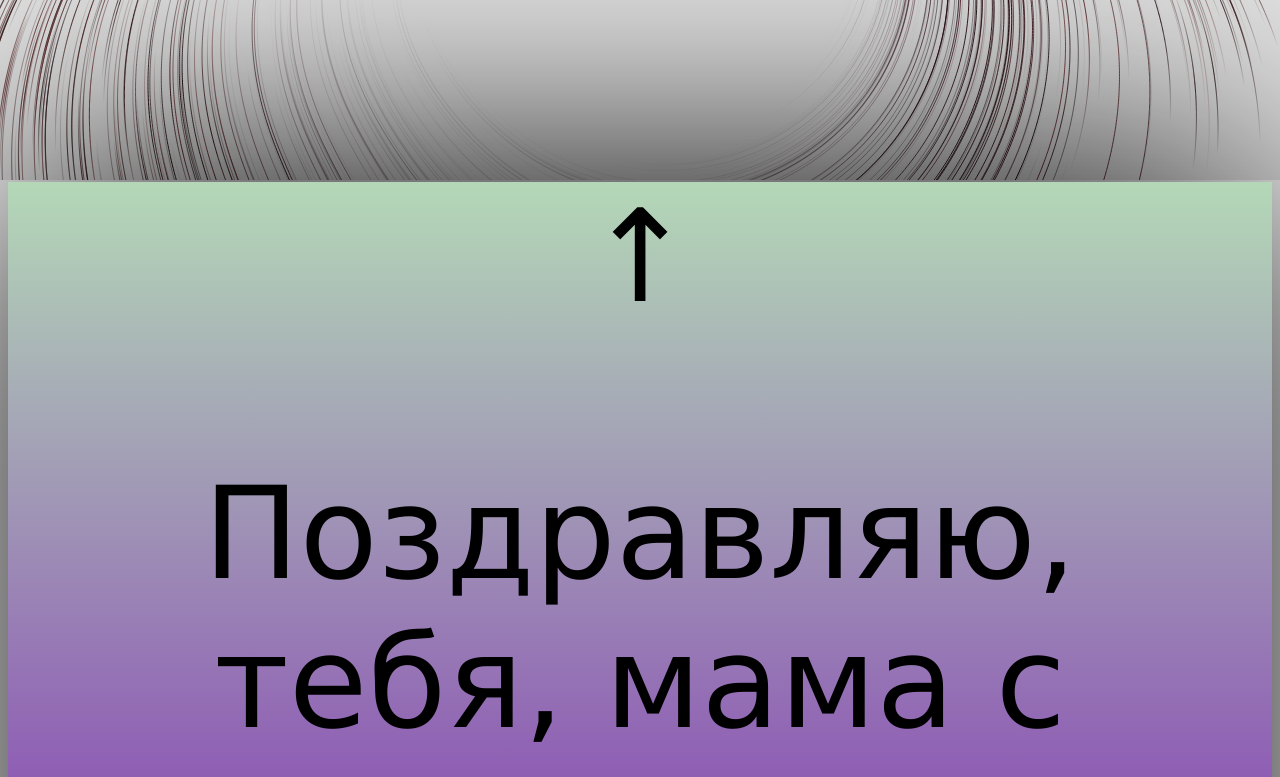
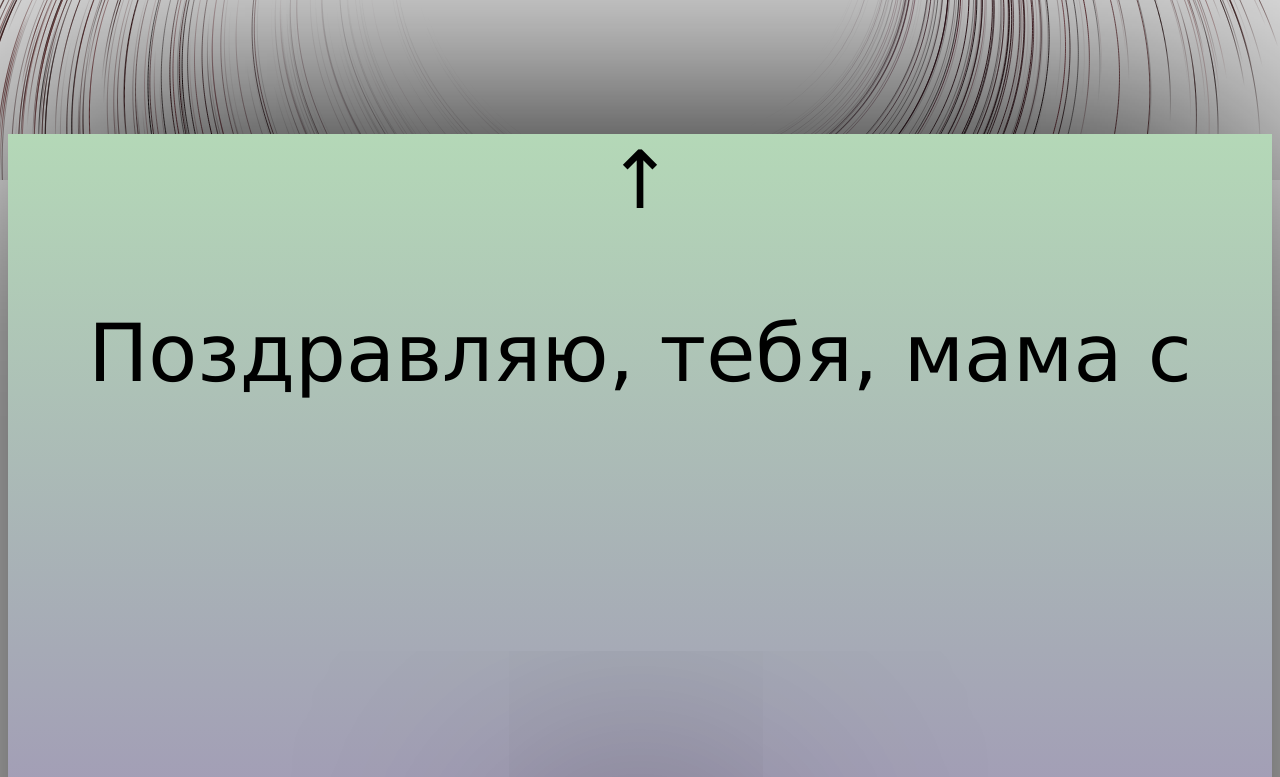
Before and after one commit to RetuYanger/LM, a plain HTML site: page index.html in a window 1280 px wide. Shown: the part 620-1397 px from the top of the page. Drawn offline with Linux system fonts and the light colour scheme.

Commit message:
Add files via upload

```diff
--- a/index.html
+++ b/index.html
@@ -5,13 +5,13 @@
 <meta name="viewport" content="width=device-width, initial-scale=0., maximum-scale=1.0, user-scalable=0">
 
 <body class='SomeClass'>
-    <div class="emtpySpace">
+    <div class="emtpySpace" style="height: 85%;">
     </div>
     <canvas class="BG_canvas" id="Back_canvas"></canvas>
     <script src="background_logic.js">set_bg_params(1000, 10, 1000)</script>
 
     <div class="emtpySpace"
-        style="box-shadow: 0px -10px 300px black; background: linear-gradient(rgb(180, 216, 183), rgb(121, 23, 179)); height: 120%;">
+        style="box-shadow: 0px -10px 300px black; background: linear-gradient(rgb(180, 216, 183), rgb(121, 23, 179)); min-height: 100%;">
         <p class='someBig' , style=" text-align: center; padding-top: 0%; ">&#8593;</p>
 
         <p class='someBig' style='text-align: center;'>
--- a/styles.css
+++ b/styles.css
@@ -10,13 +10,12 @@ body.SomeClass {
 }
 
 p.someBig {
-    font-size: 800%;
+    font-size: 500%;
     color: black;
 }
 
 div.emtpySpace {
     min-width: 100%;
-    height: 85%;
     color: white;
 }
 
```
